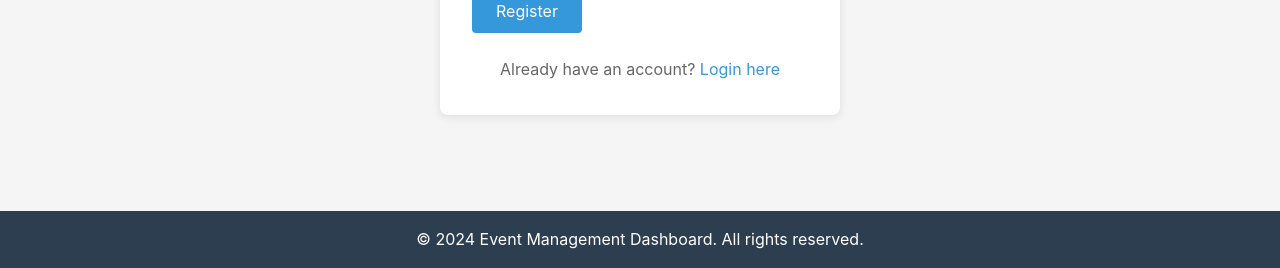
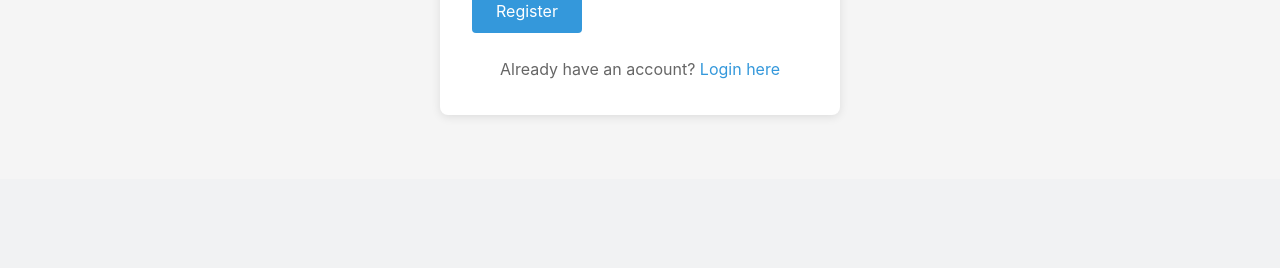
Before and after one commit to 24f2001532/eventmanager, a Flask app: page /auth/register in a window 1280 px wide. Shown: the part 763-1031 px from the top of the page. After the commit the page ends 879 px from the top, so only its background shows below. Run offline with Flask 3, Linux system fonts and the light colour scheme.

Commit message:
update base layout template

```diff
--- a/app/templates/base.html
+++ b/app/templates/base.html
@@ -50,9 +50,7 @@
         {% block content %}{% endblock %}
     </main>
 
-    <footer class="footer">
-        <p>&copy; 2024 Event Management Dashboard. All rights reserved.</p>
-    </footer>
+
 
     <script>
         // Load unread notification count
```
